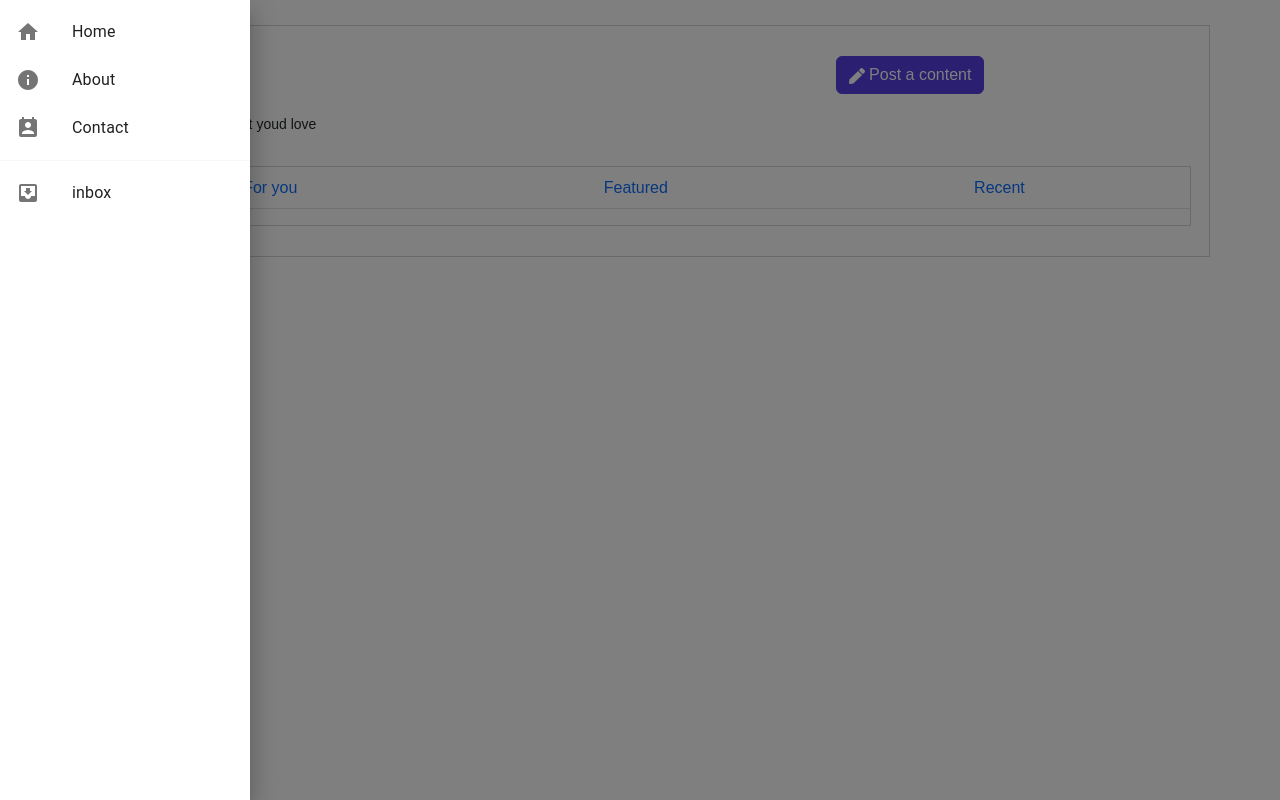
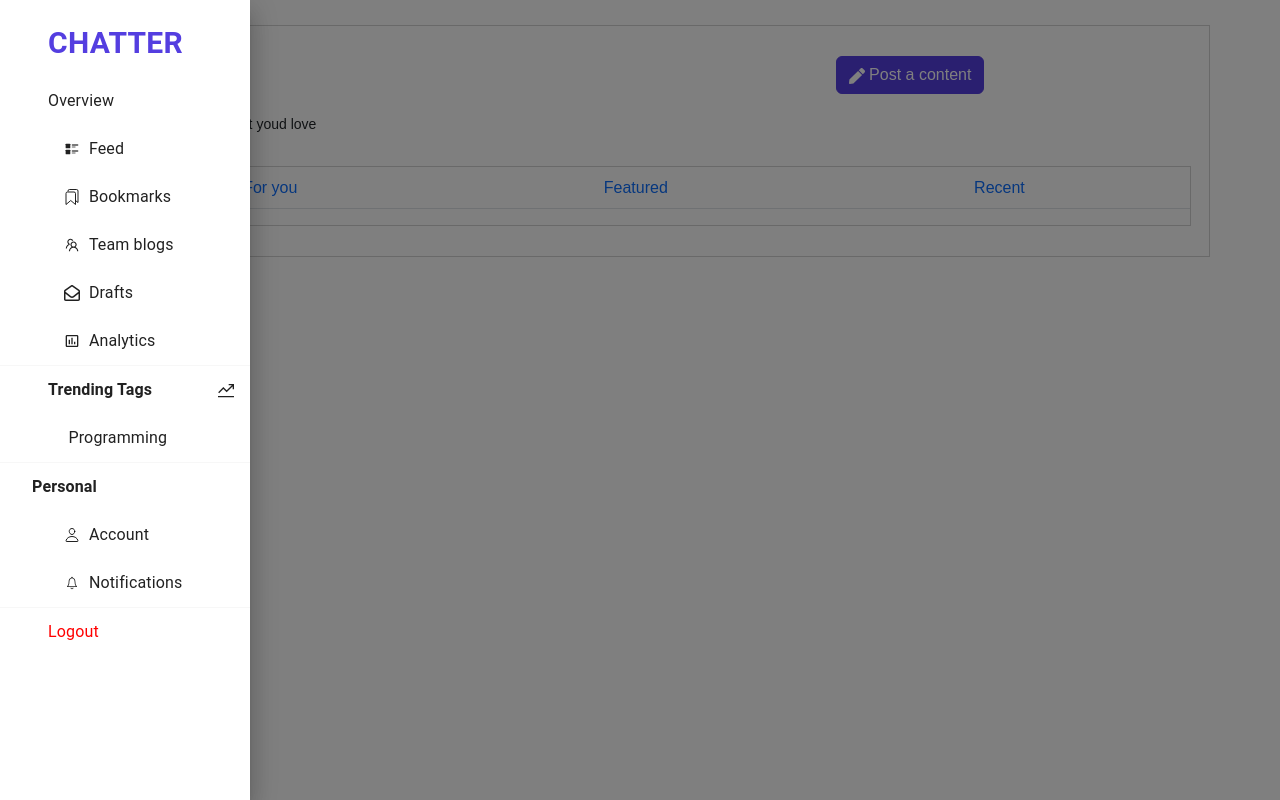
Before and after one commit to DanielRomeo/EconJournalEntry, a Next.js app in the folder frontend/: page /feed in a window 1280 px wide. Both pictures are taken after a click on the icon 12 px from the left and 12 px from the top of the page. Built offline with nearby package versions, Linux system fonts and the light colour scheme.

Commit message:
finished developing the chatter ui sidenav

```diff
--- a/frontend/src/app/_components/_styles/sideNavbar.module.scss
+++ b/frontend/src/app/_components/_styles/sideNavbar.module.scss
@@ -3,3 +3,32 @@
     background-color: white;
     padding: 10px;
 }
+
+.list{
+
+    .chatter{
+        *{
+            font-weight: bold;
+            font-size: 30px;
+            color: #543EE0;
+        }
+    }
+
+    .personalItem{
+        *{
+            font-weight: bold;
+        }
+
+    }
+
+    .trendingItem{
+        *{
+            font-weight: bolder;
+        }
+    }
+
+    .logoutbutton{
+        // background-color: red;
+        color: red;
+    }
+}
--- a/frontend/src/app/_components/sideNavbar.tsx
+++ b/frontend/src/app/_components/sideNavbar.tsx
@@ -14,6 +14,16 @@ import MenuIcon from '@mui/icons-material/Menu';
 import HomeIcon from '@mui/icons-material/Home';
 import InfoIcon from '@mui/icons-material/Info';
 import PermContactCalendarIcon from '@mui/icons-material/PermContactCalendar';
+
+// icons:
+import { IoPersonOutline } from "react-icons/io5";
+import { IoIosNotificationsOutline } from "react-icons/io";
+import { CgFeed } from "react-icons/cg";
+import { IoBookmarksOutline } from "react-icons/io5";
+import { AiOutlineTeam } from "react-icons/ai";
+import { FaRegEnvelopeOpen } from "react-icons/fa6";
+import { MdInsertChartOutlined } from "react-icons/md";
+import { GrLineChart } from "react-icons/gr";
 
 // styles:
 import Styles from './_styles/sideNavbar.module.scss'
@@ -43,7 +53,7 @@ const SideNavbar = () => {
             onClick={toggleDrawer(anchor, false)}
             onKeyDown={toggleDrawer(anchor, false)}
         >
-            <List>
+            <List className={`${Styles.list}`}>
                 {/* {['Inbox', 'Starred', 'Send email', 'Drafts'].map((text, index) => (
                     <ListItem key={text} disablePadding>
                         <ListItemButton>
@@ -57,37 +67,105 @@ const SideNavbar = () => {
 
                 <ListItem disablePadding>
                     <ListItemButton >
-                        <ListItemIcon>
-                            <HomeIcon />
-                        </ListItemIcon>
-                        <ListItemText primary={"Home"} />
+                        &emsp;&emsp;
+                        <ListItemText className={`${Styles.chatter}`} primary={"CHATTER"} />
+                    </ListItemButton>
+                </ListItem>
+
+                <ListItem disablePadding>
+                    <ListItemButton >
+                        &emsp;&emsp;
+                        <ListItemText primary={"Overview"} />
                     </ListItemButton>
                 </ListItem>
                 <ListItem disablePadding>
                     <ListItemButton>
-                        <ListItemIcon>
-                            <InfoIcon />
-                        </ListItemIcon>
-                        <ListItemText primary={"About"} />
+                    &emsp;&emsp;&emsp;
+                        <CgFeed></CgFeed>
+                        &nbsp;&nbsp;
+                        <ListItemText primary={"Feed"} />
                     </ListItemButton>
                 </ListItem>
                 <ListItem disablePadding>
                     <ListItemButton>
-                        <ListItemIcon>
-                            <PermContactCalendarIcon />
-                        </ListItemIcon>
-                        <ListItemText primary={"Contact"} />
+                    &emsp;&emsp;&emsp;
+                        <IoBookmarksOutline></IoBookmarksOutline>
+                        &nbsp;&nbsp;
+                        <ListItemText primary={"Bookmarks"} />
                     </ListItemButton>
                 </ListItem>
-            </List>
-            <Divider />
-            <List>
                 <ListItem disablePadding>
                     <ListItemButton>
-                        <ListItemIcon>
-                            <InboxIcon />
-                        </ListItemIcon>
-                        <ListItemText primary={"inbox"} />
+                    &emsp;&emsp;&emsp;
+                        <AiOutlineTeam></AiOutlineTeam>
+                        &nbsp;&nbsp;
+                        <ListItemText primary={"Team blogs"} />
+                    </ListItemButton>
+                </ListItem>
+                <ListItem disablePadding>
+                    <ListItemButton>
+                    &emsp;&emsp;&emsp;
+                    <FaRegEnvelopeOpen></FaRegEnvelopeOpen>
+                    &nbsp;&nbsp;
+                        <ListItemText primary={"Drafts"} />
+                    </ListItemButton>
+                </ListItem>
+                <ListItem disablePadding>
+                    <ListItemButton>
+                    &emsp;&emsp;&emsp;
+                        <MdInsertChartOutlined></MdInsertChartOutlined>
+                        &nbsp;&nbsp;
+
+                        <ListItemText primary={"Analytics"} />
+                    </ListItemButton>
+                </ListItem>
+
+            <Divider />
+            <ListItem disablePadding>
+                    <ListItemButton>
+                    &emsp;&emsp;
+                        <ListItemText className={`${Styles.trendingItem}`} primary={"Trending Tags"} />
+                        &nbsp;&nbsp;
+                        <GrLineChart></GrLineChart>
+                    </ListItemButton>
+                </ListItem>
+                <ListItem disablePadding>
+                    <ListItemButton>
+                    &emsp;&emsp; &emsp;
+                        <ListItemText primary={"Programming"} />
+                    </ListItemButton>
+                </ListItem>
+            <Divider />
+            <ListItem disablePadding>
+                    <ListItemButton>
+                    &emsp;
+                        <ListItemText className={`${Styles.personalItem}`} primary={"Personal"} />
+                    </ListItemButton>
+                </ListItem>
+
+                <ListItem disablePadding>
+                    <ListItemButton>
+                    &emsp;&emsp;&emsp;
+                            <IoPersonOutline></IoPersonOutline>
+                        &nbsp;&nbsp;
+                        <ListItemText primary={"Account"} />
+                    </ListItemButton>
+                </ListItem>
+
+                <ListItem disablePadding>
+                    <ListItemButton>
+                    &emsp;&emsp;&emsp;
+                        <IoIosNotificationsOutline></IoIosNotificationsOutline>
+                        &nbsp;&nbsp;
+                        <ListItemText primary={"Notifications"} />
+                    </ListItemButton>
+                </ListItem>
+            <Divider />
+
+                <ListItem disablePadding>
+                    <ListItemButton>
+                    &emsp;&emsp;
+                        <ListItemText className={`${Styles.logoutbutton}`} primary={"Logout"} />
                     </ListItemButton>
                 </ListItem>
             </List>
```
